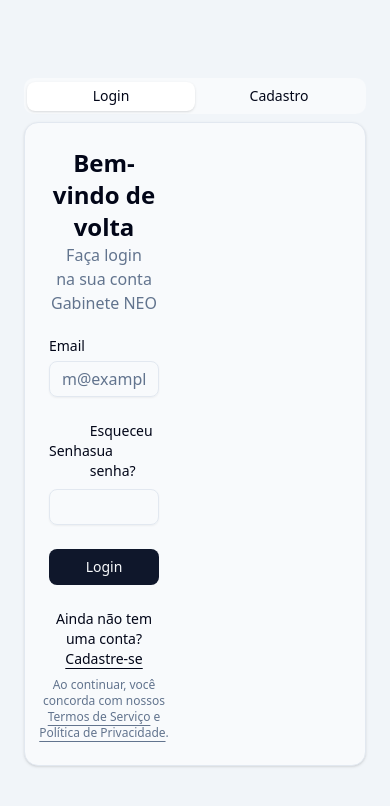
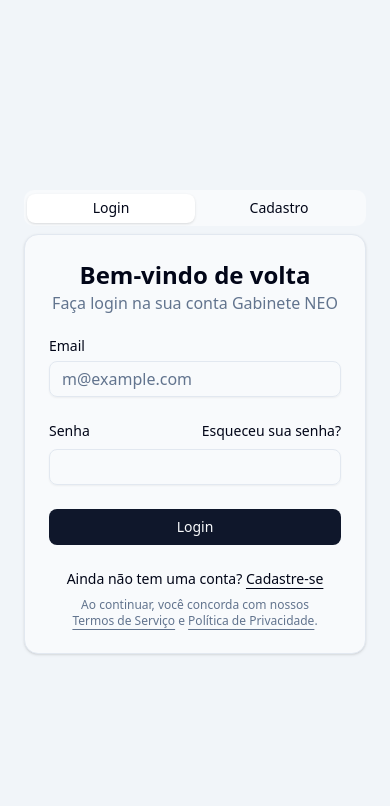
Before and after one commit to luancamposck/gabinete-neo, a Next.js app: page / in a window 390 px wide. Shown: the top 806 px of the page. Built offline with nearby package versions, Linux system fonts and the light colour scheme.

Commit message:
fix(authtabs): fix grid layout to mobile mobiles

```diff
--- a/src/components/auth-tabs.tsx
+++ b/src/components/auth-tabs.tsx
@@ -14,7 +14,7 @@ export const AuthTabs = () => {
 					<TabsTrigger value="login">Login</TabsTrigger>
 					<TabsTrigger value="signup">Cadastro</TabsTrigger>
 				</TabsList>
-				<Card className="grid grid-cols-2 p-0">
+				<Card className="grid grid-cols-1 md:grid-cols-2 p-0">
 					<TabsContent value="login">
 						<SignInAuthUserForm />
 					</TabsContent>
```
